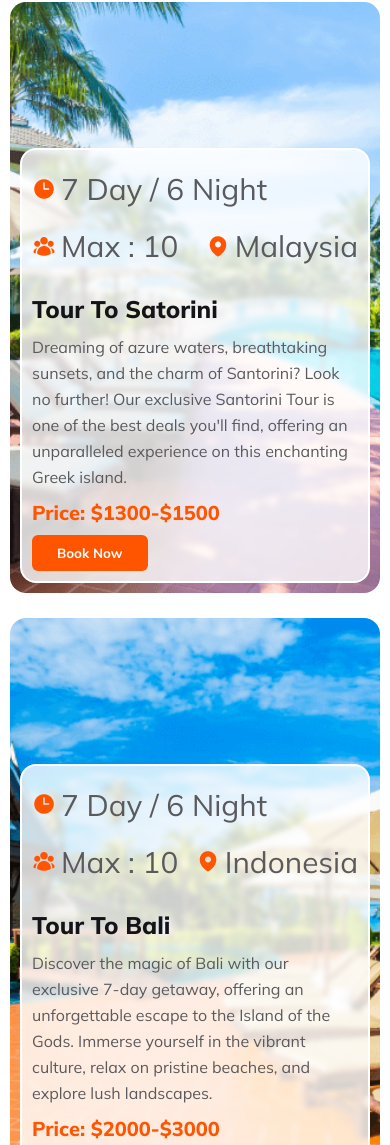
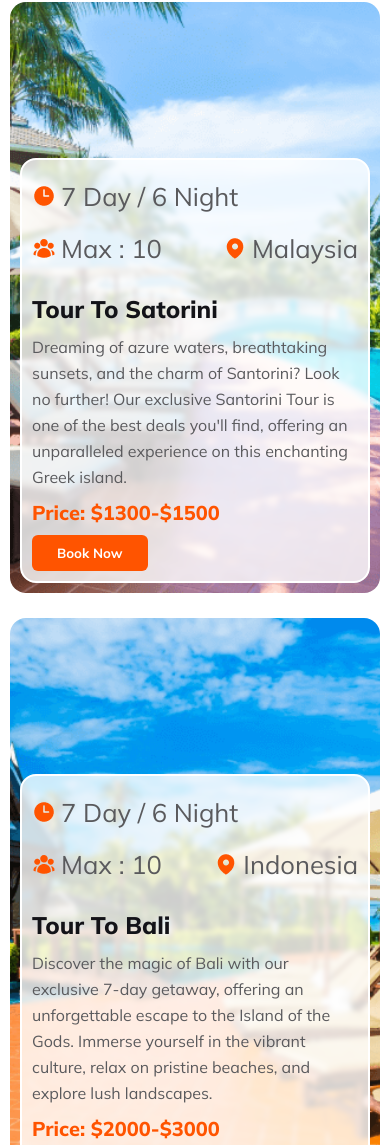
Before and after one commit to Ahsanul-Islam-083/Assignment2, a plain HTML site: page index.html in a window 390 px wide. Shown: the part 7616-8761 px from the top of the page. Drawn offline with Linux system fonts and the light colour scheme.

Commit message:
edited font sizi in deals secondary text in responsive section

```diff
--- a/style.css
+++ b/style.css
@@ -660,7 +660,7 @@ footer {
 
     .deals .conditions .secondary-text {
         line-height: normal;
-        font-size: 1.86rem;
+        font-size: 1.6rem;
     }
 
     .mountains,
```
